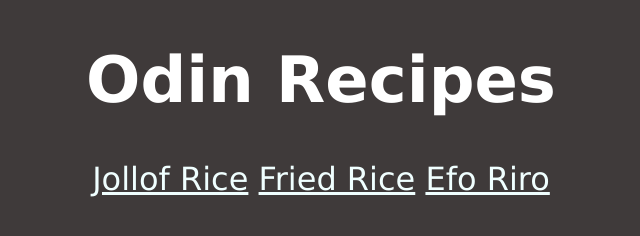
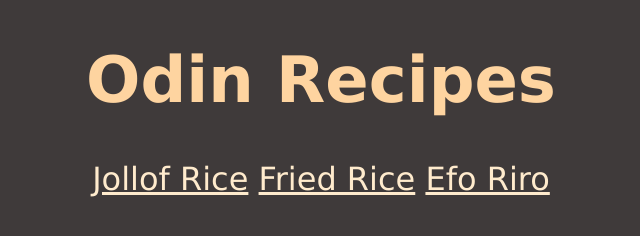
Before and after one commit to TipDevs/odin-recipes, a plain HTML site: page index.html in a window 1280 px wide. Shown: the whole page, without its empty margins (319-959 px from the left). Drawn offline with Linux system fonts and the light colour scheme.

Commit message:
Text Color modified
I update the body text color from white to #fed4a0

```diff
--- a/styles.css
+++ b/styles.css
@@ -1,6 +1,6 @@
 body {
     background-color: rgb(63, 58, 58);
-    color: white;
+    color: rgb(254, 212, 160);
     text-align: center;
     font-family: Verdana, Geneva, Tahoma, sans-serif;
     font-size: 2rem;
@@ -19,5 +19,5 @@ img {
 }
 
 a {
-    color: azure;
+    color: blanchedalmond;
 }
```
